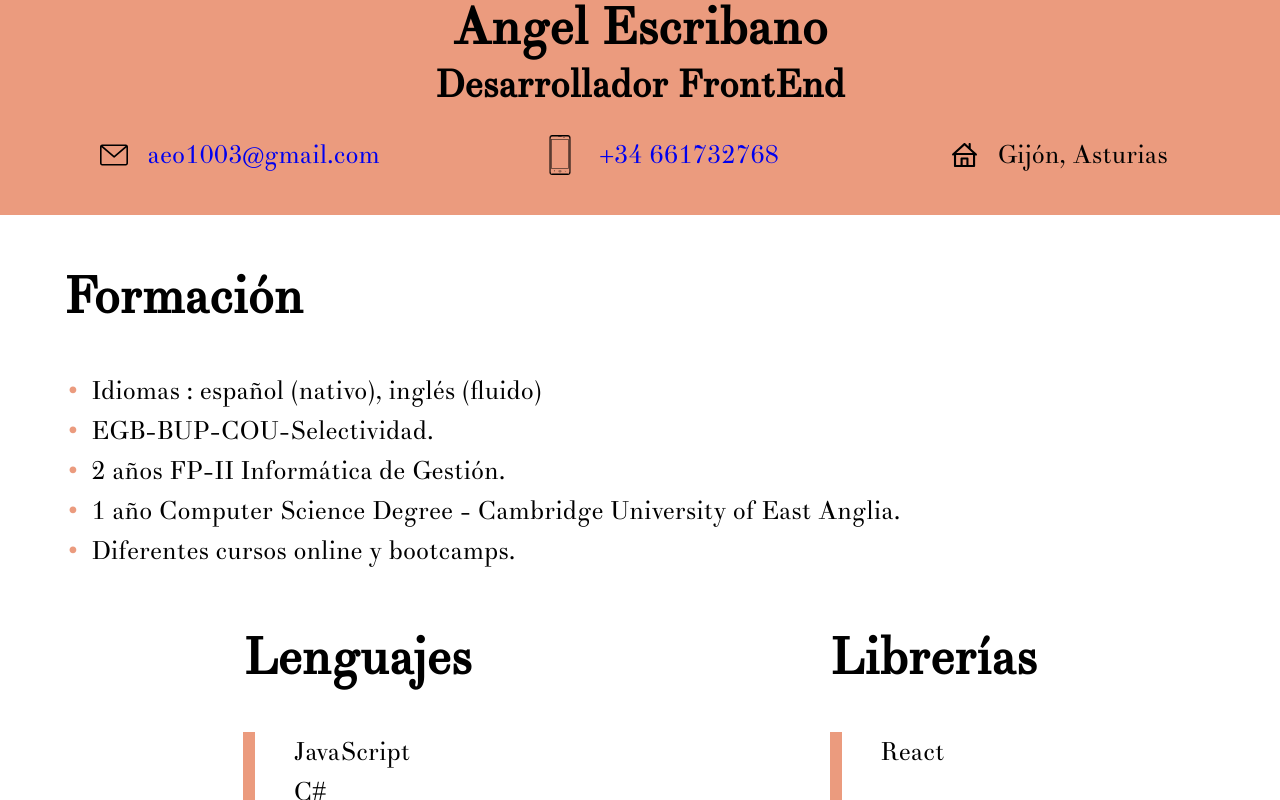
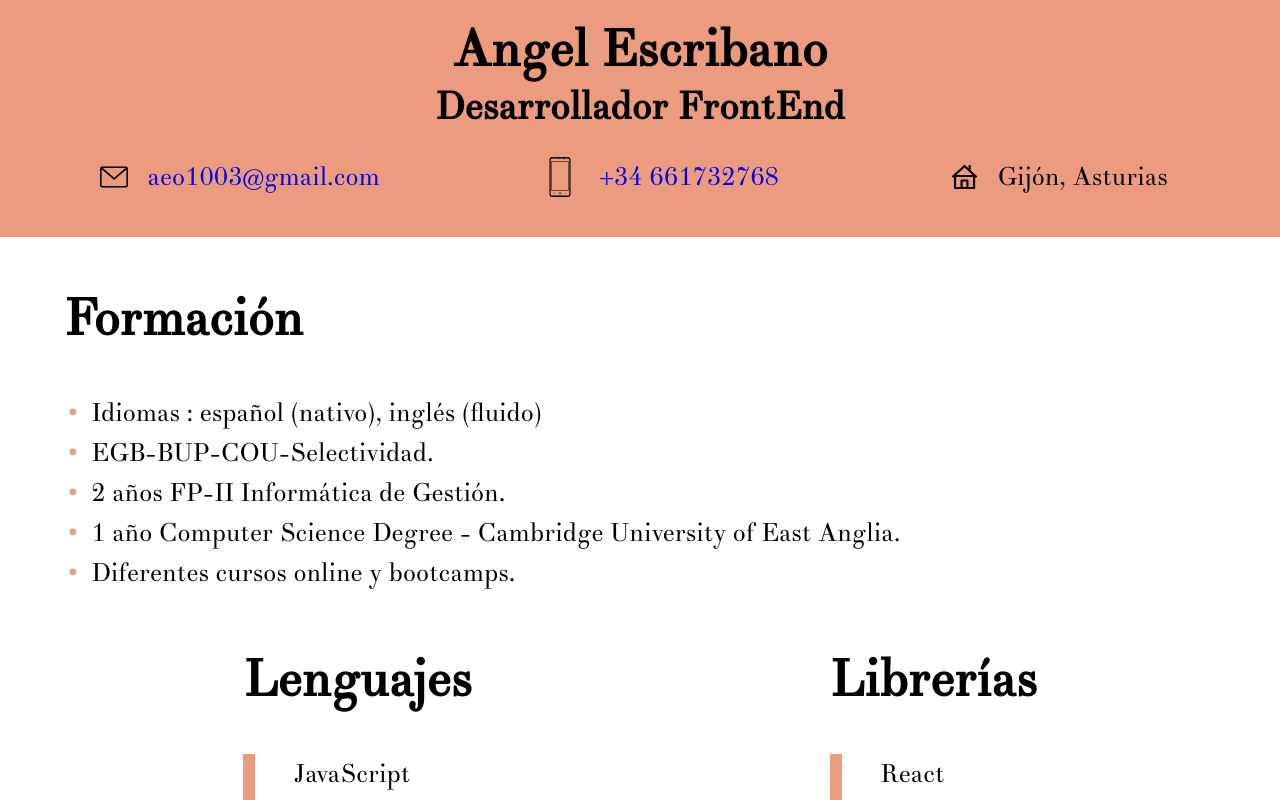
Before and after one commit to aeo1003/resume, a React (Create React App) app: page / in a window 1280 px wide. Shown: the top 800 px of the page. Built offline with nearby package versions, Linux system fonts and the light colour scheme.

Commit message:
cambio en margen superior.

```diff
--- a/src/App.css
+++ b/src/App.css
@@ -194,10 +194,10 @@ body {
   }
 
   .datosPersonales h1 {
+    margin-top: 0px;
     text-align: center;
-    margin-top: 0px;
     margin-bottom: -20px;
-    padding-top: 1vh;
+    padding-top: 30px;
   }
 
   .datosPersonales h2 {
```
